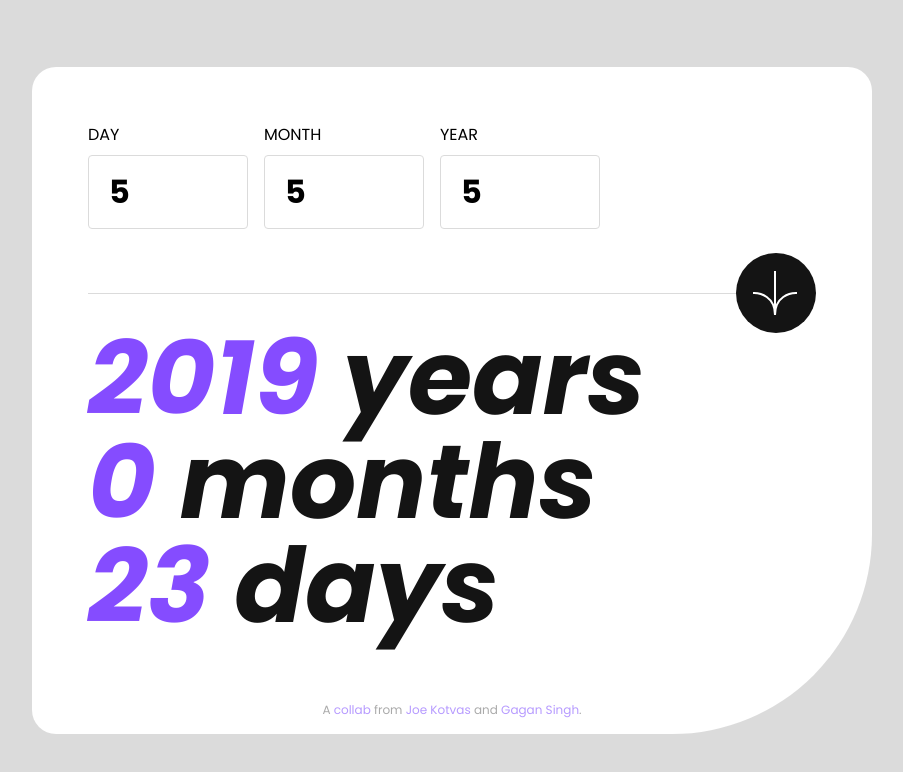
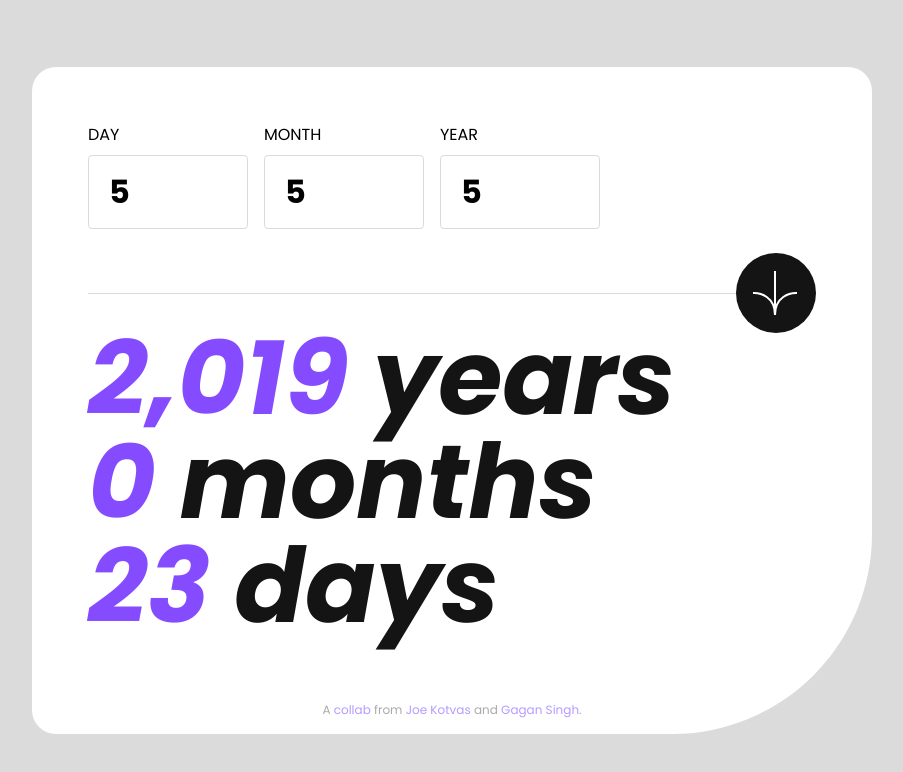
Before and after one commit to GaganSingh5/age-calculator-joe-gagan, a React (Vite) app: page / in a window 1280 px wide. Both pictures are taken after typing "5", "5", "5" into the empty fields and a click on the button 964 px from the left and 292 px from the top of the page. Shown: the top 772 px of the page, without its empty margins (188-1091 px from the left). Built offline with nearby package versions, Linux system fonts and the light colour scheme.

Commit message:
Add count up animation and refactor calculator logic as a custom hook.

```diff
--- a/package.json
+++ b/package.json
@@ -12,6 +12,7 @@
   "dependencies": {
     "date-fns": "^3.6.0",
     "react": "^18.2.0",
+    "react-countup": "^6.5.3",
     "react-dom": "^18.2.0"
   },
   "devDependencies": {
--- a/src/App.tsx
+++ b/src/App.tsx
@@ -1,175 +1,12 @@
-import { useState } from "react";
-import {
-  validateDay,
-  validateMonth,
-  validateYear,
-  getMaxDaysInMonth,
-} from "./validationLogic";
-import {
-  subYears,
-  subMonths,
-  differenceInYears,
-  differenceInMonths,
-  differenceInDays,
-} from "date-fns";
+import useAgeCalculator from "./hooks/useAgeCalculator";
 
 import DateInputArea from "./DateInputArea";
 import YearsOldArea from "./components/YearsOldArea";
-
-export interface CalculatorDate {
-  years: number | undefined;
-  months: number | undefined;
-  days: number | undefined;
-}
-
-export interface ErrorMessage {
-  day: string | undefined;
-  month: string | undefined;
-  year: string | undefined;
-}
+import Attribution from "./Attribution";
 
 function App() {
-  const [errorMessage, setErrorMessage] = useState({
-    day: undefined as string | undefined,
-    month: undefined as string | undefined,
-    year: undefined as string | undefined,
-  } as ErrorMessage);
-
-  const [theDate, setTheDate] = useState({
-    days: 0,
-    months: 0,
-    years: 0,
-  } as CalculatorDate);
-
-  const [age, setAge] = useState({
-    years: undefined,
-    months: undefined,
-    days: undefined,
-  } as CalculatorDate);
-
-  const handleInput = (e: React.ChangeEvent<HTMLInputElement>, key: string) => {
-    const value = parseInt(e.target.value);
-
-    validateDateInput(e, setErrorMessage);
-
-    if (isNaN(value)) {
-      setTheDate({
-        ...theDate,
-        [key]: 0,
-      });
-    } else {
-      setTheDate({
-        ...theDate,
-        [key]: value,
-      });
-    }
-  };
-
-  function validateDateInput(
-    e: React.ChangeEvent<HTMLInputElement>,
-    setErrorMessage: React.Dispatch<React.SetStateAction<ErrorMessage>>
-  ) {
-    const value = parseInt(e.target.value);
-    const field: string = e.target.id;
-    const lcField = field.toLowerCase();
-
-    const day = field === "Day" ? value : theDate.days;
-    const month = field === "Month" ? value : theDate.months;
-    const year = field === "Year" ? value : theDate.years || 2000;
-
-    console.log("theDate.days", theDate.days);
-    console.log("day", day);
-    console.log("month", month);
-    console.log("year", year);
-
-    const validator = {
-      day: validateDay,
-      month: validateMonth,
-      year: validateYear,
-    };
-
-    setErrorMessage((msg) => ({
-      ...msg,
-      [lcField]: undefined,
-    }));
-
-    if (month && day && day > getMaxDaysInMonth(month, year)) {
-      setErrorMessage((msg) => ({
-        ...msg,
-        day: `Must be a valid day`,
-      }));
-    } else {
-      setErrorMessage((msg) => ({
-        ...msg,
-        day: undefined,
-      }));
-    }
-
-    if (e.target.value === "") {
-      setErrorMessage((msg) => ({
-        ...msg,
-        [lcField]: `${field} is required`,
-      }));
-    } else if (!validator[lcField as keyof typeof validator](value)) {
-      setErrorMessage((msg) => ({
-        ...msg,
-        [lcField]: `Must be a valid ${lcField}`,
-      }));
-    }
-  }
-
-  const onSubmit = (e: React.FormEvent<HTMLFormElement>) => {
-    e.preventDefault();
-    if (
-      theDate.days &&
-      theDate.months &&
-      theDate.years &&
-      !errorMessage.day &&
-      !errorMessage.month &&
-      !errorMessage.year
-    ) {
-      const workingDate = new Date(
-        theDate.years,
-        theDate.months - 1,
-        theDate.days
-      );
-      // Resolve the issue with inconsistent interpretation of two-digit years
-      workingDate.setFullYear(theDate.years);
-      setAge(calculateAge(workingDate));
-    } else {
-      setAge({
-        years: undefined,
-        months: undefined,
-        days: undefined,
-      });
-    }
-  };
-
-  function getYears(date: Date, workingDate: Date = new Date()) {
-    return differenceInYears(workingDate, date);
-  }
-
-  function getMonths(date: Date, workingDate: Date = new Date()) {
-    return differenceInMonths(workingDate, date);
-  }
-
-  function getDays(date: Date, workingDate: Date = new Date()) {
-    return differenceInDays(workingDate, date);
-  }
-
-  function calculateAge(date: Date) {
-    let workingDate = new Date();
-    const years = getYears(date, workingDate);
-    workingDate = subYears(workingDate, years);
-    const months = getMonths(date, workingDate);
-    workingDate = subMonths(workingDate, months);
-    const days = getDays(date, workingDate);
-    return {
-      years,
-      months,
-      days,
-    } as CalculatorDate;
-  }
+  const { errorMessage, theDate, age, handleInput, onSubmit } =
+    useAgeCalculator();
 
   return (
     <>
@@ -180,15 +17,8 @@ function App() {
           onSubmit={onSubmit as () => void}
           handleInput={handleInput}
         />
-        <YearsOldArea years={age.years} months={age.months} days={age.days} />
-        <p className="text-xs text-center text-[#aaa] [&_a]:text-[#B69AFF] text-balance pt-12 md:mt-4 px-16 md:px-32">
-          A{" "}
-          <a href="https://github.com/joekotvas/age-calculator-joe-gagan">
-            collab
-          </a>{" "}
-          from <a href="https://jokma.com/">Joe Kotvas</a> and{" "}
-          <a href="https://github.com/GaganSingh5">Gagan Singh</a>.
-        </p>
+        <YearsOldArea age={age} />
+        <Attribution />
       </main>
     </>
   );
--- /dev/null
+++ b/src/Attribution.tsx
@@ -0,0 +1,10 @@
+export default function Attribution() {
+  return (
+    <p className="text-xs text-center text-[#aaa] [&_a]:text-[#B69AFF] text-balance pt-12 md:mt-4 px-16 md:px-32">
+      A{" "}
+      <a href="https://github.com/joekotvas/age-calculator-joe-gagan">collab</a>{" "}
+      from <a href="https://jokma.com/">Joe Kotvas</a> and{" "}
+      <a href="https://github.com/GaganSingh5">Gagan Singh</a>.
+    </p>
+  );
+}
--- a/src/DateInputArea.tsx
+++ b/src/DateInputArea.tsx
@@ -1,5 +1,5 @@
 import DateFieldInput from "./DateFieldInput";
-import { CalculatorDate } from "./App";
+import { CalculatorDate } from "./hooks/useAgeCalculator";
 import SubmitButton from "./components/SubmitButton";
 
 export default function DateInputArea({
--- /dev/null
+++ b/src/components/AgeOutputItem.tsx
@@ -0,0 +1,25 @@
+import CountUp from "react-countup";
+import { AgeInterface } from "../hooks/useAgeCalculator";
+
+export default function AgeOutputItem({
+  age,
+  unit,
+}: {
+  age: AgeInterface;
+  unit: string;
+}) {
+  return (
+    <div>
+      {age?.current[unit] != undefined ? (
+        <CountUp
+          start={age?.previous[unit] || 0}
+          end={age?.current[unit] || 0}
+          useEasing={false}
+        />
+      ) : (
+        "--"
+      )}{" "}
+      <span className="text-offblack">{unit}</span>
+    </div>
+  );
+}
--- a/src/components/YearsOldArea.tsx
+++ b/src/components/YearsOldArea.tsx
@@ -1,20 +1,12 @@
-import { CalculatorDate } from "../App";
+import { AgeInterface } from "../hooks/useAgeCalculator";
+import AgeOutputItem from "./AgeOutputItem";
 
-function YearsOldArea({ years, months, days }: CalculatorDate) {
+function YearsOldArea({ age }: { age: AgeInterface }) {
   return (
     <div className="date__container flex flex-col pt-4 md:pt-8 text-purple max-md:text-5xl md:text-[6.5rem] font-bold italic leading-[1]">
-      <div className="years__container">
-        {years != undefined ? years : "--"}{" "}
-        <span className="text-offblack">years</span>
-      </div>
-      <div className="months__container">
-        {months != undefined ? months : "--"}{" "}
-        <span className="text-offblack">months</span>
-      </div>
-      <div className="date__container">
-        {days != undefined ? days : "--"}{" "}
-        <span className="text-offblack">days</span>
-      </div>
+      <AgeOutputItem age={age} unit="years" />
+      <AgeOutputItem age={age} unit="months" />
+      <AgeOutputItem age={age} unit="days" />
     </div>
   );
 }
--- /dev/null
+++ b/src/hooks/useAgeCalculator.tsx
@@ -0,0 +1,181 @@
+import { useState } from "react";
+import {
+  validateDay,
+  validateMonth,
+  validateYear,
+  getMaxDaysInMonth,
+} from "../validationLogic";
+import {
+  subYears,
+  subMonths,
+  differenceInYears,
+  differenceInMonths,
+  differenceInDays,
+} from "date-fns";
+
+export interface CalculatorDate {
+  years: number | undefined;
+  months: number | undefined;
+  days: number | undefined;
+  [key: string]: number | undefined;
+}
+
+export interface ErrorMessage {
+  year: string | undefined;
+  month: string | undefined;
+  day: string | undefined;
+}
+
+export interface AgeInterface {
+  previous: CalculatorDate;
+  current: CalculatorDate;
+}
+
+export default function useAgeCalculator() {
+  const [errorMessage, setErrorMessage] = useState<ErrorMessage>({
+    year: undefined,
+    month: undefined,
+    day: undefined,
+  });
+
+  const [theDate, setTheDate] = useState<CalculatorDate>({
+    days: 0,
+    months: 0,
+    years: 0,
+  });
+
+  const [age, setAge] = useState<AgeInterface>({
+    previous: {
+      years: undefined,
+      months: undefined,
+      days: undefined,
+    },
+    current: {
+      years: undefined,
+      months: undefined,
+      days: undefined,
+    },
+  });
+
+  const handleInput = (e: React.ChangeEvent<HTMLInputElement>, key: string) => {
+    const value = parseInt(e.target.value);
+
+    validateDateInput(e, setErrorMessage);
+
+    if (isNaN(value)) {
+      setTheDate({
+        ...theDate,
+        [key]: 0,
+      });
+    } else {
+      setTheDate({
+        ...theDate,
+        [key]: value,
+      });
+    }
+  };
+
+  function validateDateInput(
+    e: React.ChangeEvent<HTMLInputElement>,
+    setErrorMessage: React.Dispatch<React.SetStateAction<ErrorMessage>>
+  ) {
+    const value = parseInt(e.target.value);
+    const field: string = e.target.id;
+    const lcField = field.toLowerCase();
+
+    const day = field === "Day" ? value : theDate.days;
+    const month = field === "Month" ? value : theDate.months;
+    const year = field === "Year" ? value : theDate.years || 2000;
+
+    const validator = {
+      day: validateDay,
+      month: validateMonth,
+      year: validateYear,
+    };
+
+    setErrorMessage((msg) => ({
+      ...msg,
+      [lcField]: undefined,
+    }));
+
+    if (month && day && day > getMaxDaysInMonth(month, year)) {
+      setErrorMessage((msg) => ({
+        ...msg,
+        day: `Must be a valid day`,
+      }));
+    } else {
+      setErrorMessage((msg) => ({
+        ...msg,
+        day: undefined,
+      }));
+    }
+
+    if (e.target.value === "") {
+      setErrorMessage((msg) => ({
+        ...msg,
+        [lcField]: `${field} is required`,
+      }));
+    } else if (!validator[lcField as keyof typeof validator](value)) {
+      setErrorMessage((msg) => ({
+        ...msg,
+        [lcField]: `Must be a valid ${lcField}`,
+      }));
+    }
+  }
+
+  const onSubmit = (e: React.FormEvent<HTMLFormElement>) => {
+    e.preventDefault();
+
+    if (
+      theDate.days &&
+      theDate.months &&
+      theDate.years &&
+      !errorMessage.day &&
+      !errorMessage.month &&
+      !errorMessage.year
+    ) {
+      const workingDate = new Date(
+        theDate.years,
+        theDate.months - 1,
+        theDate.days
+      );
+      // Resolve the issue with inconsistent interpretation of two-digit years
+      workingDate.setFullYear(theDate.years);
+      setAge((age) => ({
+        previous: age.current,
+        current: calculateAge(workingDate),
+      }));
+    } else {
+      setAge((age) => ({
+        previous: age.current,
+        current: {
+          years: undefined,
+          months: undefined,
+          days: undefined,
+        },
+      }));
+    }
+  };
+
+  function calculateAge(date = new Date()) {
+    let workingDate = new Date();
+    const years = differenceInYears(workingDate, date);
+    workingDate = subYears(workingDate, years);
+    const months = differenceInMonths(workingDate, date);
+    workingDate = subMonths(workingDate, months);
+    const days = differenceInDays(workingDate, date);
+    return {
+      years,
+      months,
+      days,
+    } as CalculatorDate;
+  }
+
+  return {
+    errorMessage,
+    theDate,
+    age,
+    handleInput,
+    onSubmit,
+  };
+}
```
Also changed, not shown: 1 other file (tests, documents, lock files or other folders).
